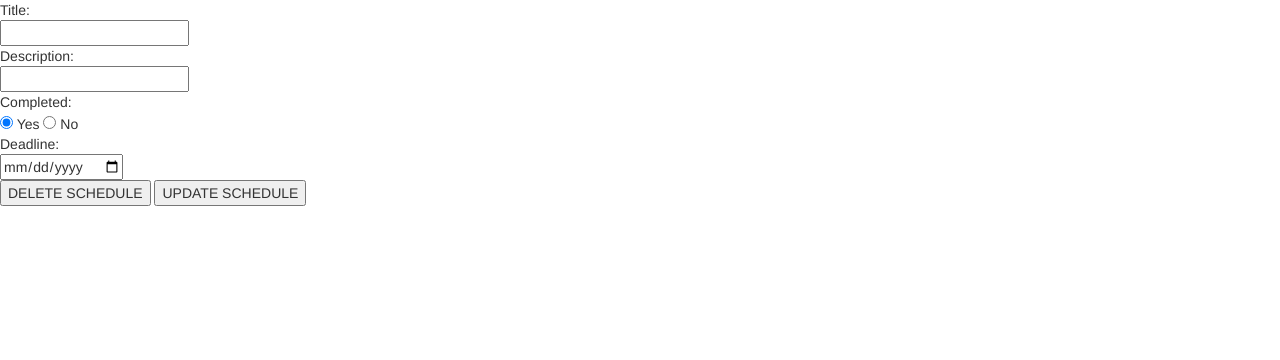
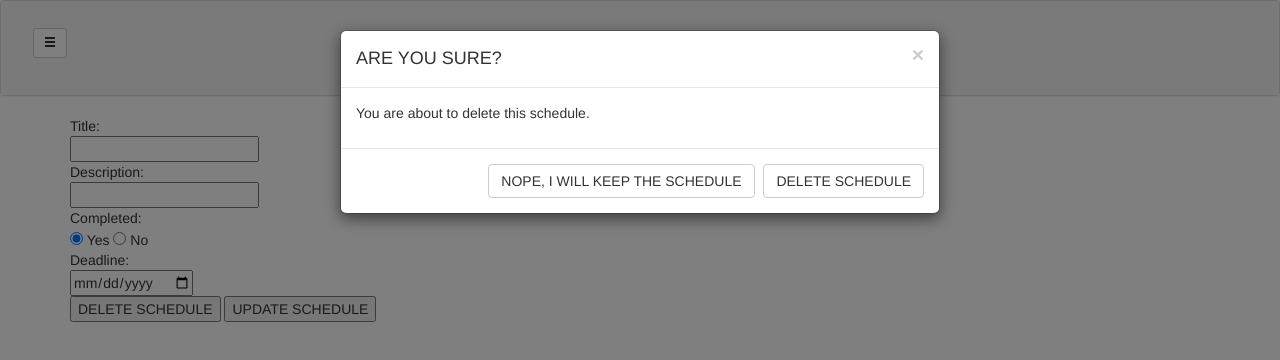
Before and after one commit to nahmrodrigues/app-prova-scytl, a plain HTML site: page layout/edit_schedule.html in a window 1280 px wide. Both pictures are taken after a click on the button "DELETE SCHEDULE". Drawn offline with nearby package versions, Linux system fonts and the light colour scheme; no server answers.

Commit message:
Adding modal to schedule deletion.

```diff
--- a/layout/edit_schedule.html
+++ b/layout/edit_schedule.html
@@ -15,7 +15,30 @@
 
 <body>
 
-    <form id="edit-form">
+  <div class="panel-group">
+      <div class="panel panel-default">
+        <div class="panel-heading">
+          <nav class="navbar">
+            <div class="container-fluid">
+              <div class="navbar navbar-nav">
+                <a  class="navbar-brand" data-toggle="collapse" href="#collapse1">
+                  <button type="button" class="btn btn-default btn-sm">
+                    <span class="glyphicon glyphicon-menu-hamburger"></span>
+                  </button>
+                </a>
+              </div>
+            </div>
+          </nav>
+        </div>
+        <div id="collapse1" class="panel-collapse collapse">
+          <div class="panel-body">Panel Body</div>
+          <div class="panel-footer">Panel Footer</div>
+        </div>
+      </div>
+    </div>
+
+    <div class="container">
+      <form id="edit-form">
         Title:<br>
         <input type="text" name="title" id="title">
         <br>
@@ -29,10 +52,33 @@
         Deadline:<br>
         <input type="date" name="deadline" id="deadline">
         <br>
-    </form>
+      </form>
 
-    <button onclick="deleteSchedule(getId())">DELETE SCHEDULE</button>
-    <button onclick="editSchedule(getId())">UPDATE SCHEDULE</button>
+      <button data-toggle="modal" data-target="#myModal">DELETE SCHEDULE</button>
+      <button onclick="editSchedule(getId())">UPDATE SCHEDULE</button>
+    </div>
+
+<!-- Modal -->
+<div id="myModal" class="modal fade" role="dialog">
+  <div class="modal-dialog">
+
+    <!-- Modal content-->
+    <div class="modal-content">
+      <div class="modal-header">
+        <button type="button" class="close" data-dismiss="modal">&times;</button>
+        <h4 class="modal-title">ARE YOU SURE?</h4>
+      </div>
+      <div class="modal-body">
+        <p>You are about to delete this schedule.</p>
+      </div>
+      <div class="modal-footer">
+        <button type="button" class="btn btn-default" data-dismiss="modal">NOPE, I WILL KEEP THE SCHEDULE</button>
+        <button type="button" class="btn btn-default" onclick="deleteSchedule(getId())">DELETE SCHEDULE</button>
+      </div>
+    </div>
+
+  </div>
+</div>
 
 </body>
 
```
Also changed, not shown: layout/create_schedule.html (+26 -6 lines).
